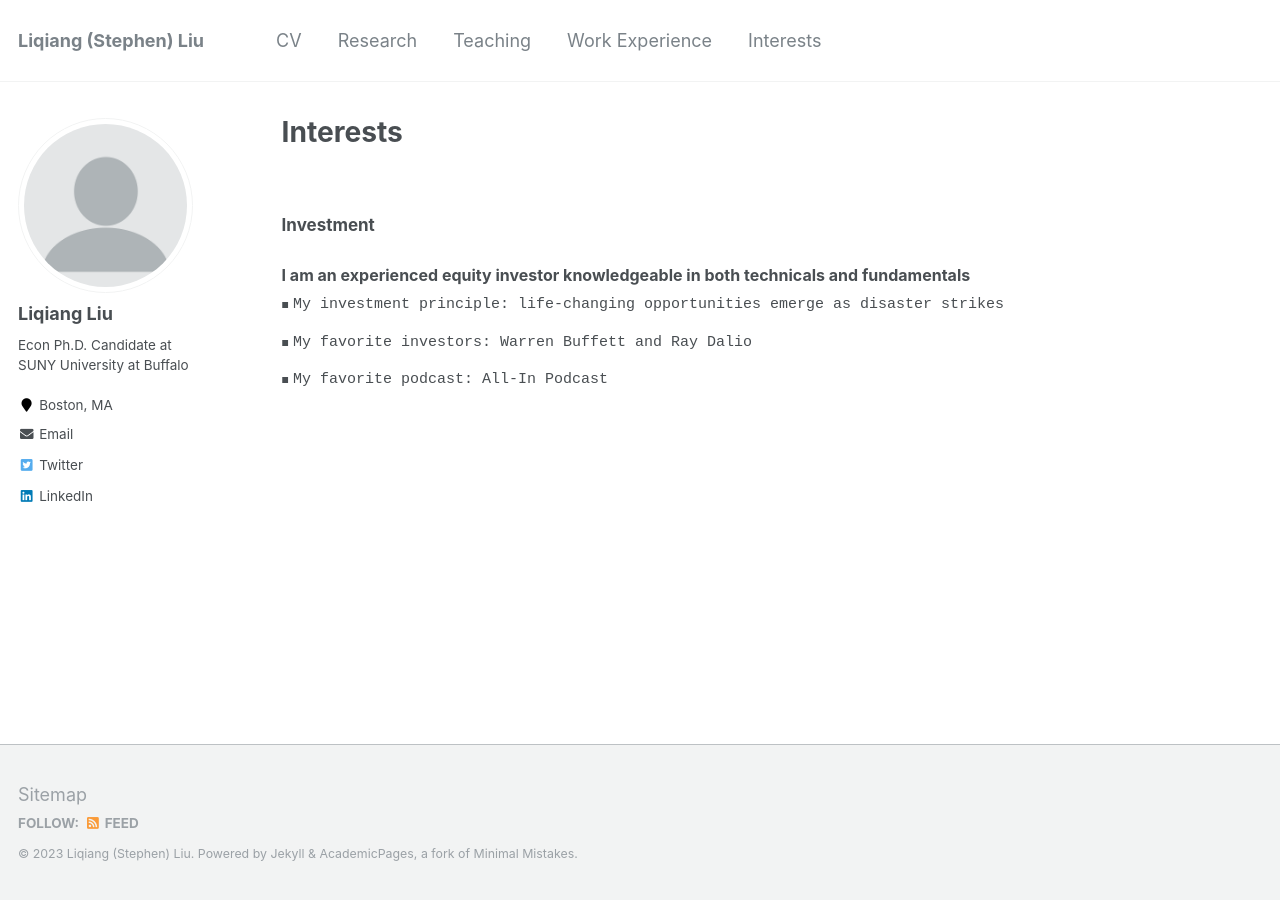
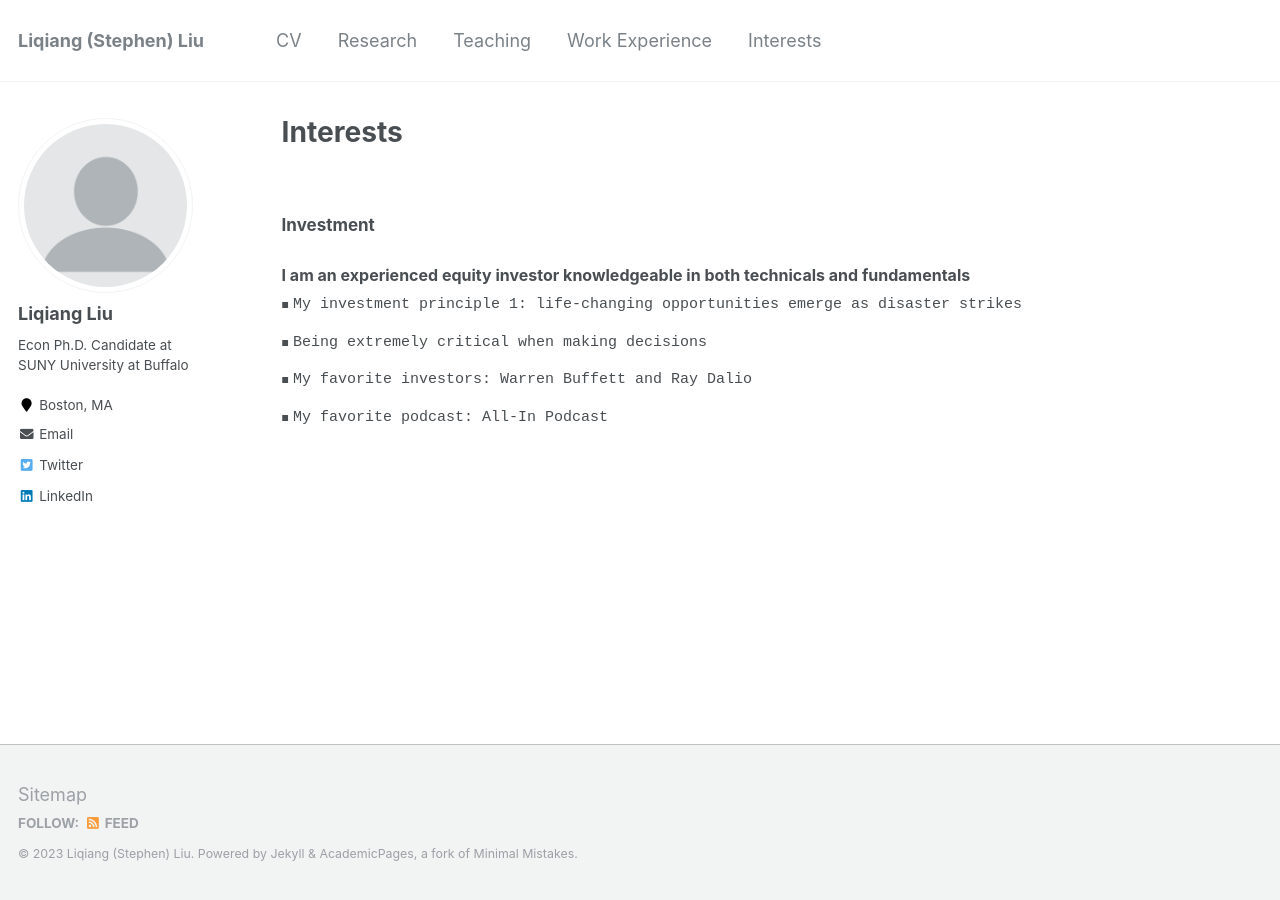
Before and after one commit to Liqiang-Liu/Liqiang-Liu.github.io, a Jekyll site: the page built from _pages/interests.md, in a window 1280 px wide. Built offline with Jekyll 4.4.1, drawn with Linux system fonts in a browser that asks for light colours.

Commit message:
Update interests.md

```diff
--- a/_pages/interests.md
+++ b/_pages/interests.md
@@ -26,7 +26,8 @@ redirect_from:
 <ul class="custom-bullet">
   <span style="font-size: 16px;"><strong>I am an experienced equity investor knowledgeable in both technicals and fundamentals</strong></span>
     <ul class="custom-bullet">
-      <li><span style="font-size: 15px; font-family: monospace;">My investment principle: life-changing opportunities emerge as disaster strikes</span></li>
+      <li><span style="font-size: 15px; font-family: monospace;">My investment principle 1: life-changing opportunities emerge as disaster strikes</span></li>
+      <li><span style="font-size: 15px; font-family: monospace;">Being extremely critical when making decisions</span></li>
       <li><span style="font-size: 15px; font-family: monospace;">My favorite investors: Warren Buffett and Ray Dalio</span></li>
       <li><span style="font-size: 15px; font-family: monospace;">My favorite podcast: All-In Podcast</span></li>
      </ul>
```
